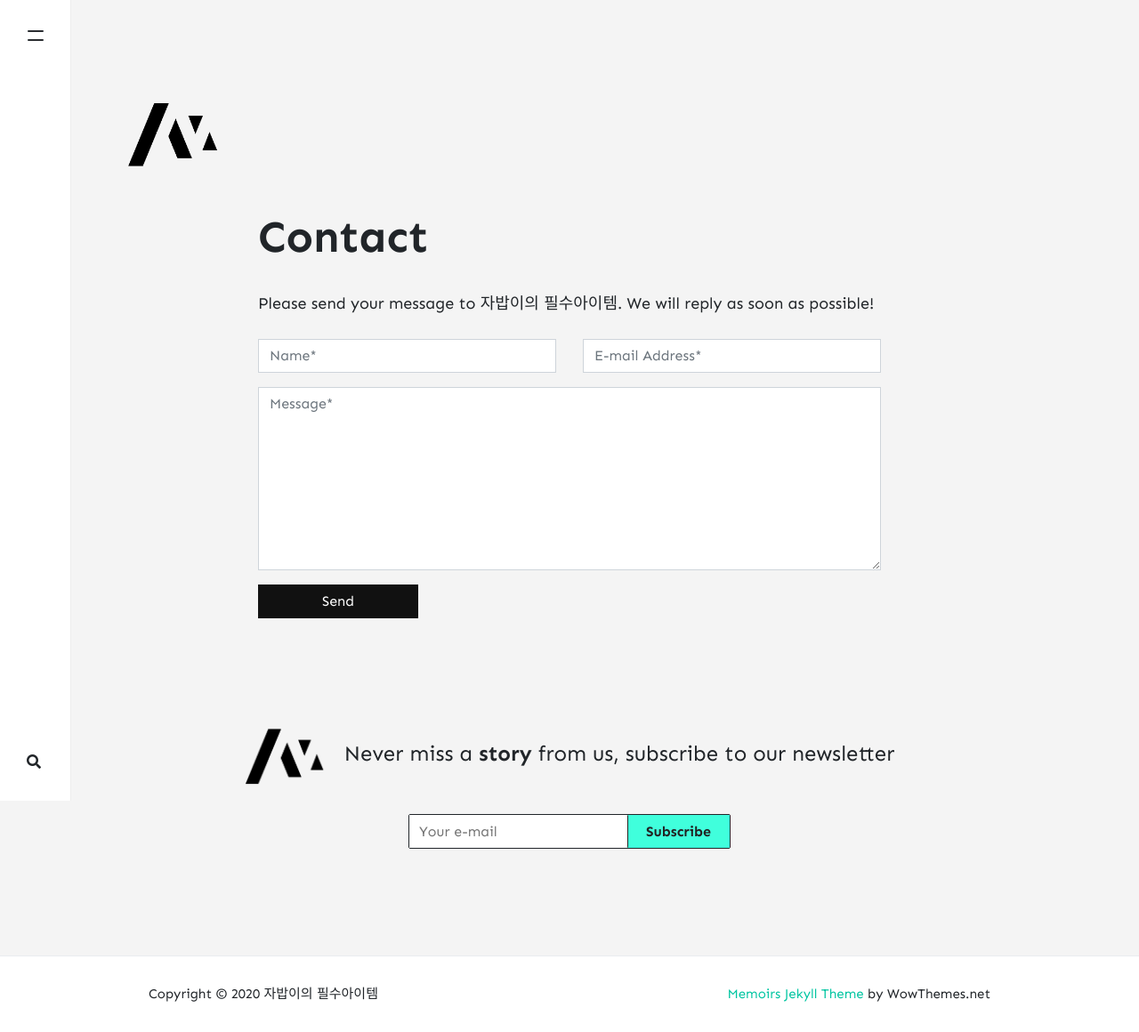
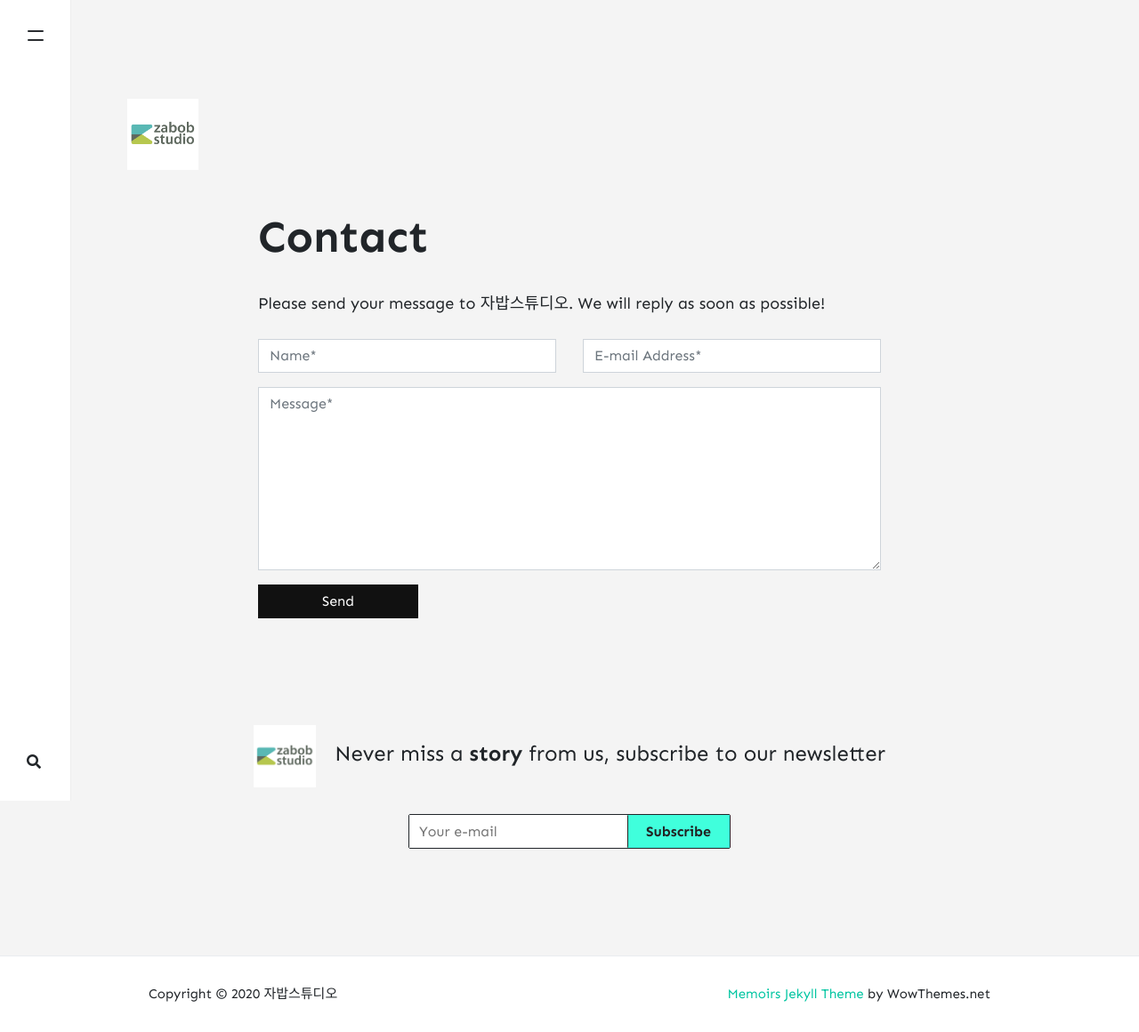
Before and after one commit to zacra/Blog, a Jekyll site: the page built from _pages/contact.md, in a window 1280 px wide. Shown: the whole page at 89% size. Built offline with Jekyll 4.4.1, drawn with Linux system fonts in a browser that asks for light colours; nearby versions of some CDN libraries; comment, search, counter and statistics services are not loaded.

Commit message:
changelogo

```diff
--- a/_config.yml
+++ b/_config.yml
@@ -1,7 +1,7 @@
 # Site
-name: "자밥이의 필수아이템"
-title: "자밥이의 필수아이템"
-description: "I will take you on the fabulous world of exploration. Travel, culture, lifestyle. Eat, Pray, Love!"
+name: "자밥스튜디오"
+title: "자밥스튜디오"
+description: "자밥스튜디오 게임, 생활, 아이템, 책, 영화!"
 logo: 'assets/images/logo.png'
 favicon: 'assets/images/logo.png'
 baseurl: /Blog
@@ -42,7 +42,7 @@ jekyll-archives:
     category: '/category/:name/'
 
 # Pagination
-paginate: 6
+paginate: 10
 paginate_path: /page:num/
 
 # Other
```
Also changed, not shown: assets/images/logo.png, assets/images/mediumish-jekyll-template.png (deleted), assets/images/screenshot.jpg (deleted), 4 other files.
